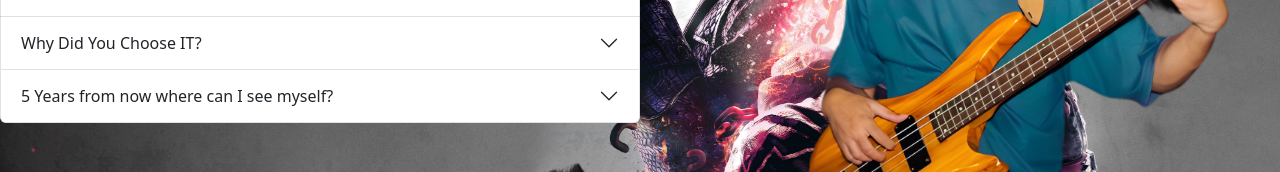
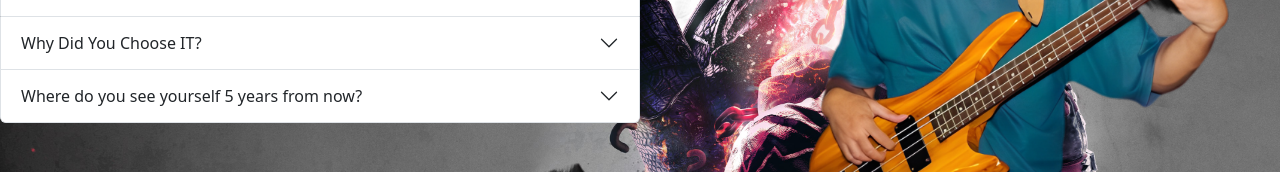
Before and after one commit to VinceJuan013/activity1-finals, a plain HTML site: page index.html in a window 1280 px wide. Shown: the part 1719-1891 px from the top of the page. Drawn offline with nearby package versions, Linux system fonts and the light colour scheme.

Commit message:
Add files via upload

```diff
--- a/index.html
+++ b/index.html
@@ -166,12 +166,12 @@
                                 <button class="accordion-button collapsed" type="button" data-bs-toggle="collapse"
                                     data-bs-target="#panelsStayOpen-collapseThree" aria-expanded="false"
                                     aria-controls="panelsStayOpen-collapseThree">
-                                    5 Years from now where can I see myself?
+                                    Where do you see yourself 5 years from now?
                                 </button>
                             </h2>
                             <div id="panelsStayOpen-collapseThree" class="accordion-collapse collapse">
                                 <div class="accordion-body">
-                                    <strong>5 Years from now! </strong>I might envision myself in a more advanced and specialized role within the field of information technology in five years. My goals would include gaining expertise in areas such as cybersecurity, software development, data analysis, or network administration, depending on my specific interests. I would hope to have completed my degree, gained practical experience through internships or projects, and possibly even have secured a full-time job in a technology-related role. Continuous learning and staying up-to-date with emerging technologies would be a priority, as the IT field is ever-evolving. My vision would be to contribute to innovation and problem-solving in this dynamic industry.
+                                    <strong>5 Years from now? </strong>Where I can see myself in a more advanced and specialized role within the field of information technology in five years. My goals would include gaining expertise in areas such as cybersecurity, software development, data analysis, or network administration, depending on my specific interests. I would hope to have completed my degree, gained practical experience through internships or projects, and possibly even have secured a full-time job in a technology-related role. Continuous learning and staying up-to-date with emerging technologies would be a priority, as the IT field is ever-evolving. My vision would be to contribute to innovation and problem-solving in this dynamic industry.
                                 </div>
                             </div>
                         </div>
```
